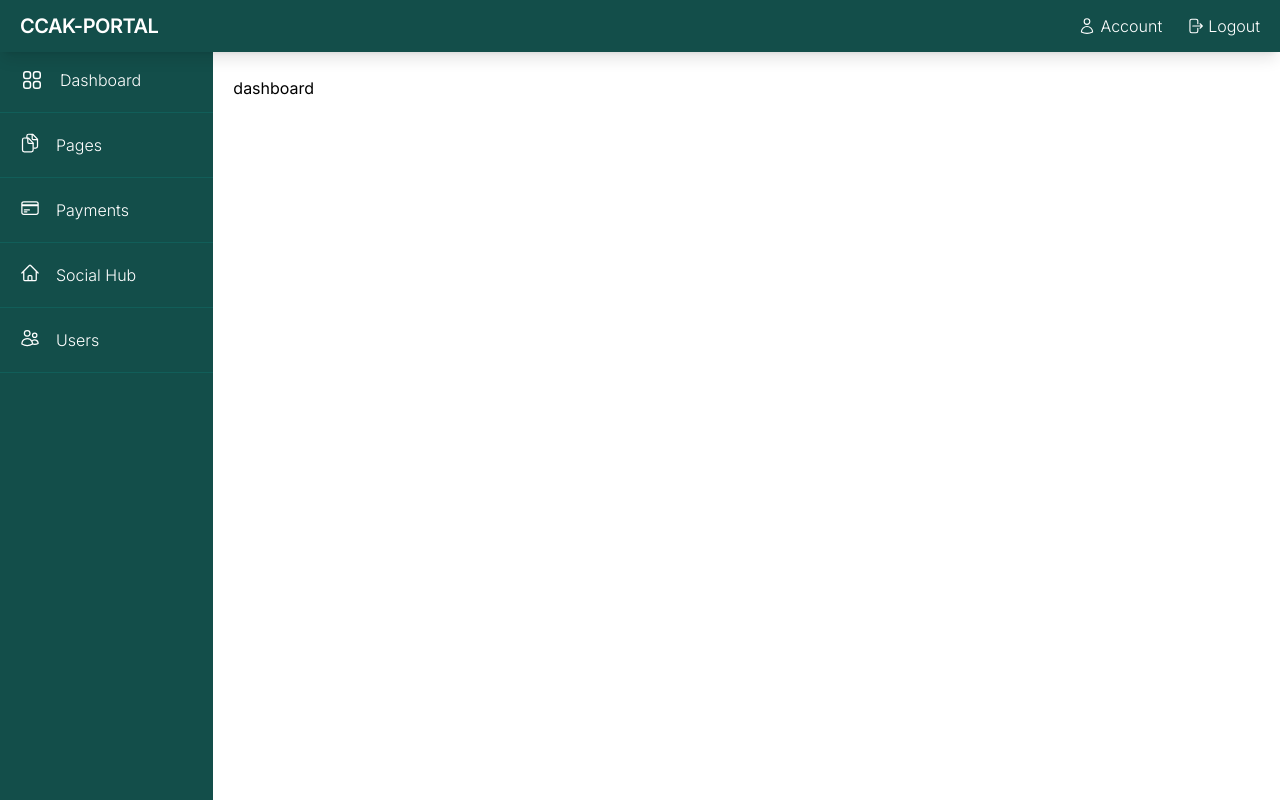
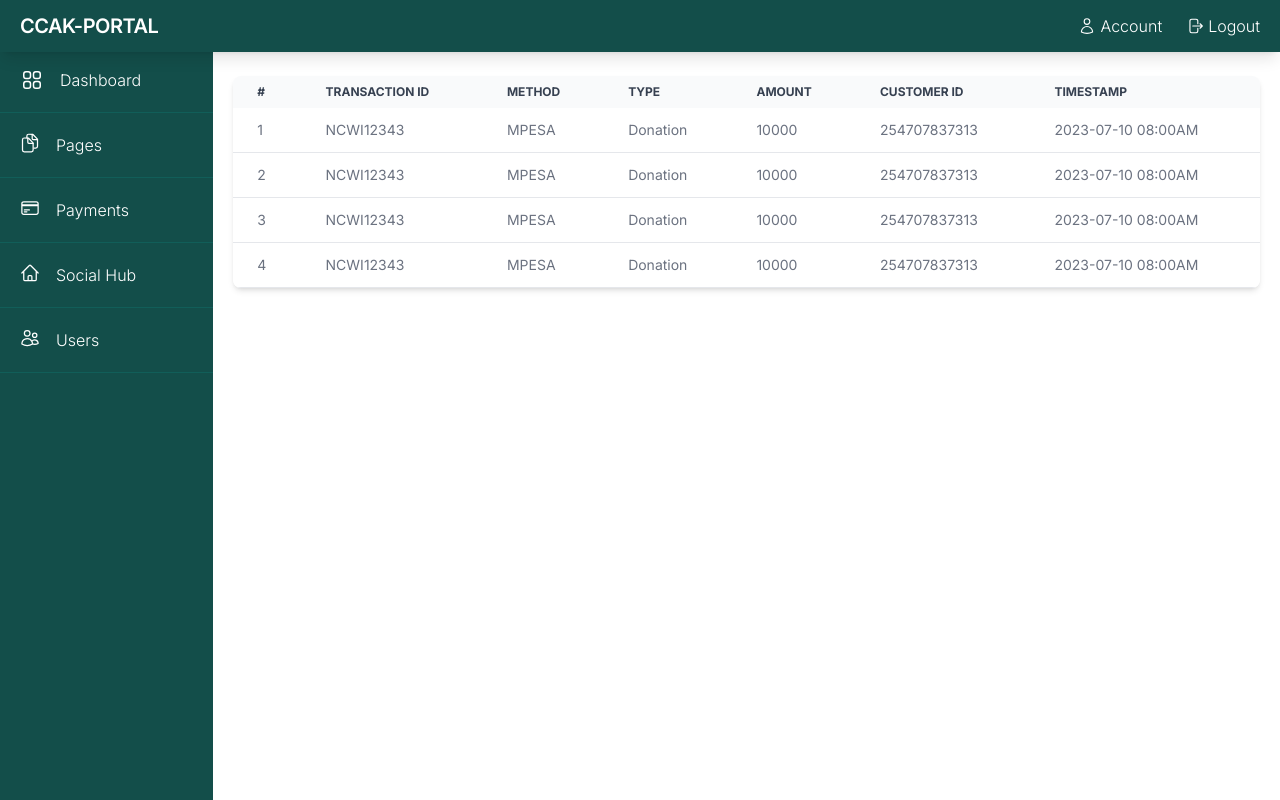
Before and after one commit to evanswanjau/ccak-portal, a React (Create React App) app: page /payments in a window 1280 px wide. Built offline with nearby package versions, Linux system fonts and the light colour scheme.

Commit message:
update: updated route layout ad added payments route

```diff
--- a/src/App.js
+++ b/src/App.js
@@ -4,19 +4,17 @@ import { BrowserRouter as Router, Switch, Route } from "react-router-dom";
 import Dashboard from "./pages/dashboard";
 
 import TopNav from "./components/topNav";
+import Payments from "./pages/payments";
 
 const App = () => {
     return (
         <Router>
-            <div>
-                <TopNav />
+            <TopNav />
 
-                <Switch>
-                    <Route path="/">
-                        <Dashboard />
-                    </Route>
-                </Switch>
-            </div>
+            <Switch>
+                <Route exact path="/payments" component={Payments} />
+                <Route exact path="/" component={Dashboard} />
+            </Switch>
         </Router>
     );
 };
```
